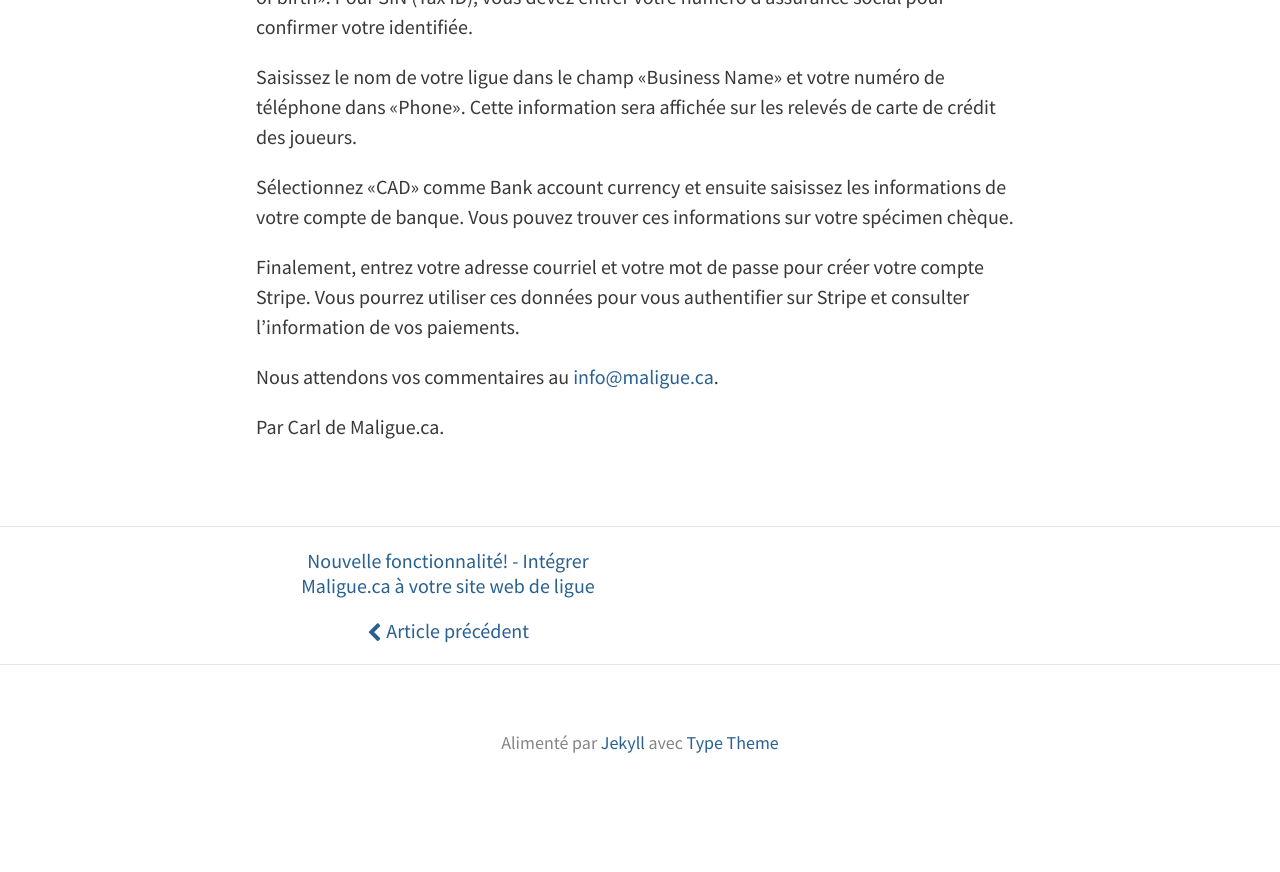
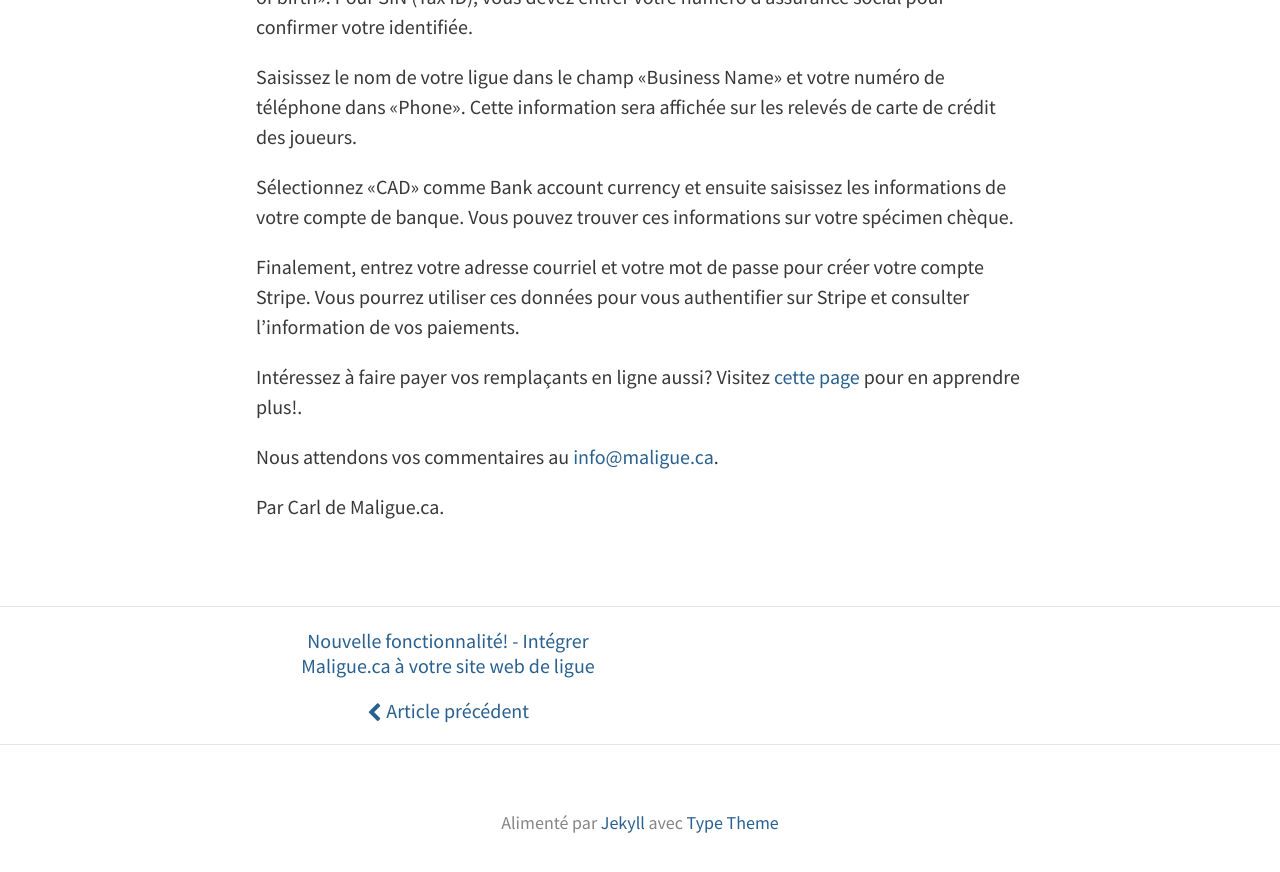
Before and after one commit to maligue/maligue.github.io, a Jekyll site: the page built from _posts/fr/2020-08-03-paiements-joueur.md, in a window 1280 px wide and 900 px high, scrolled down 5489 px. Shown: the top 872 px of the window. Built offline with Jekyll 4.4.1, drawn with Linux system fonts in a browser that asks for light colours; nearby versions of some CDN libraries; before the commit the page ends 6309 px from its top, so only the background shows below that.

Commit message:
Update 2020-08-03-paiements-joueur.md

```diff
--- a/_posts/fr/2020-08-03-paiements-joueur.md
+++ b/_posts/fr/2020-08-03-paiements-joueur.md
@@ -55,6 +55,8 @@ Sélectionnez «CAD» comme Bank account currency et ensuite saisissez les infor
 
 Finalement, entrez votre adresse courriel et votre mot de passe pour créer votre compte Stripe. Vous pourrez utiliser ces données pour vous authentifier sur Stripe et consulter l’information de vos paiements.
 
+Intéressez à faire payer vos remplaçants en ligne aussi? Visitez [cette page](https://blog.maligue.ca/paiements-remplacant/) pour en apprendre plus!.
+
 Nous attendons vos commentaires au [info@maligue.ca](mailto:info@maligue.ca).
 
 Par Carl de Maligue.ca.
```
